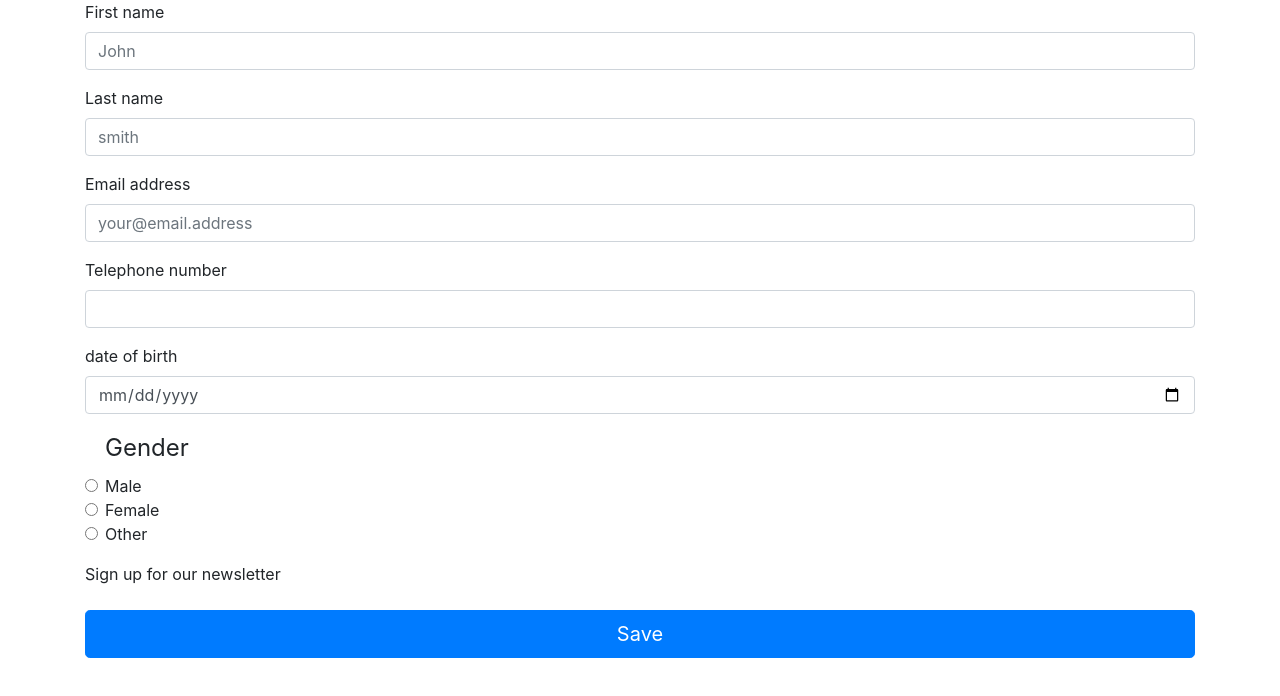
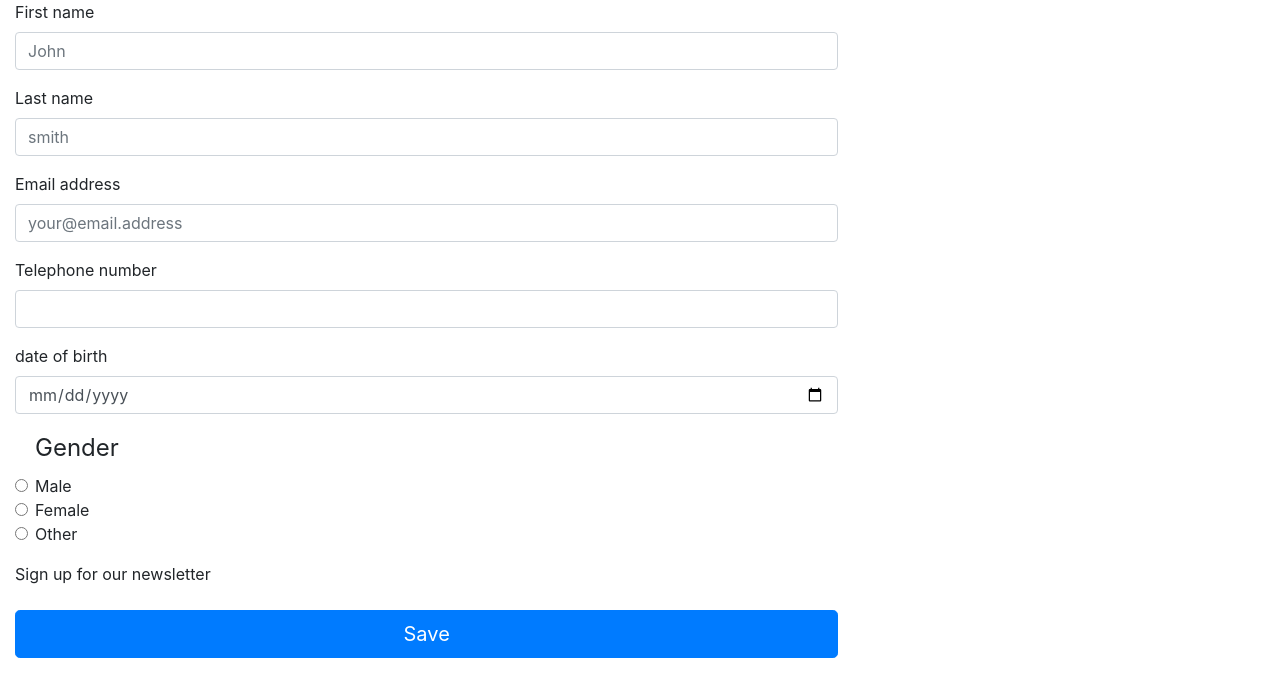
Before and after one commit to mattbate/demopages, a plain HTML site: page exampleform.html in a window 1280 px wide. Drawn offline with nearby package versions, Linux system fonts and the light colour scheme.

Commit message:
form update for improved smartphone

```diff
--- a/exampleform.html
+++ b/exampleform.html
@@ -3,50 +3,75 @@
     <title>
         Example form
     </title>
-    <link rel="stylesheet" href="https://stackpath.bootstrapcdn.com/bootstrap/4.1.1/css/bootstrap.min.css" integrity="sha384-WskhaSGFgHYWDcbwN70/dfYBj47jz9qbsMId/iRN3ewGhXQFZCSftd1LZCfmhktB" crossorigin="anonymous">
+    <meta name="viewport" content="width=device-width, initial-scale=1, shrink-to-fit=no">
+    <link rel="stylesheet" href="https://stackpath.bootstrapcdn.com/bootstrap/4.1.1/css/bootstrap.min.css"
+          integrity="sha384-WskhaSGFgHYWDcbwN70/dfYBj47jz9qbsMId/iRN3ewGhXQFZCSftd1LZCfmhktB" crossorigin="anonymous">
 </head>
 <body>
-    <form novalidate class="container">
-        <p class="form-group">
+<div class="container-fluid">
+    <div class="row flex-xl-nowrap">
+        <main class="col-12 col-md-9 col-xl-8">
+            <div class="bd-example">
+            <form>
+                <div class="form-group">
                     <label for="firstname">First name</label>
-            <input type="text" id="firstname" name="firstname" placeholder="John" maxlength="20" class="form-control"/>
-        </p>
+                    <input type="text" id="firstname" name="firstname" placeholder="John" maxlength="20"
+                           class="form-control"/>
+                </div>
 
-        <p class="form-group">
+                <div class="form-group">
                     <label for="lastname">Last name</label>
-            <input type="text" id="lastname" name="lastname" placeholder="smith" maxlength="20"  class="form-control" />
-        </p>
+                    <input type="text" id="lastname" name="lastname" placeholder="smith" maxlength="20"
+                           class="form-control"/>
+                </div>
 
-        <p class="form-group">
+                <div class="form-group">
                     <label for="email">Email address</label>
-            <input type="email" id="email" name="email" placeholder="your@email.address" maxlength="50" class="form-control"/>
-        </p>
-        <p class="form-group">
+                    <input type="email" id="email" name="email" placeholder="your@email.address" maxlength="50"
+                           class="form-control"/>
+                </div>
+                <div class="form-group">
                     <label for="telephone">Telephone number</label>
                     <input type="tel" name="telephone" id="telephone" class="form-control"/>
-        </p>
-        <p class="form-group">
+                </div>
+                <div class="form-group">
                     <label for="dob">date of birth</label>
                     <input type="date" name="dob" id="dob" class="form-control"/>
-        </p>
-        <p class="form-group">
+                </div>
+                <div class="form-group">
                     <fieldset class="form-check">
                         <legend>Gender</legend>
 
-                <label class="form-check-label"><input type="radio" name="gender" value="male" class="form-check-input"/> Male </label><br/>
-                <label class="form-check-label"><input type="radio" name="gender" value="female" class="form-check-input"/> Female </label><br/>
-                <label class="form-check-label"><input type="radio" name="gender" value="other" class="form-check-input"/> Other</label><br/>
+                        <label class="form-check-label">
+                            <input type="radio" name="gender" value="male" class="form-check-input"/>
+                            Male
+                        </label>
+                        <br/>
+                        <label class="form-check-label">
+                            <input type="radio" name="gender" value="female" class="form-check-input"/>
+                            Female
+                        </label>
+                        <br/>
+                        <label class="form-check-label">
+                            <input type="radio" name="gender" value="other" class="form-check-input"/>
+                            Other
+                        </label>
+                        <br/>
                     </fieldset>
-        </p>
-        <p class="form-group">
+                </div>
+                <div class="form-group">
                     <label>
                         <input type="checkbox" name="newsletter" class="custom-control-input"/>
                         Sign up for our newsletter
                     </label>
-        </p>
-        <p class="form-group">
+                </div>
+                <div class="form-group">
                     <button type="submit" class="btn btn-primary btn-lg btn-block">Save</button>
-        </p>
+                </div>
             </form>
+            </div>
+        </main>
+    </div>
+</div>
 </body>
 </html>
```
Also changed, not shown: 1 other file. Lines whose indentation alone changed are shown as unchanged.
